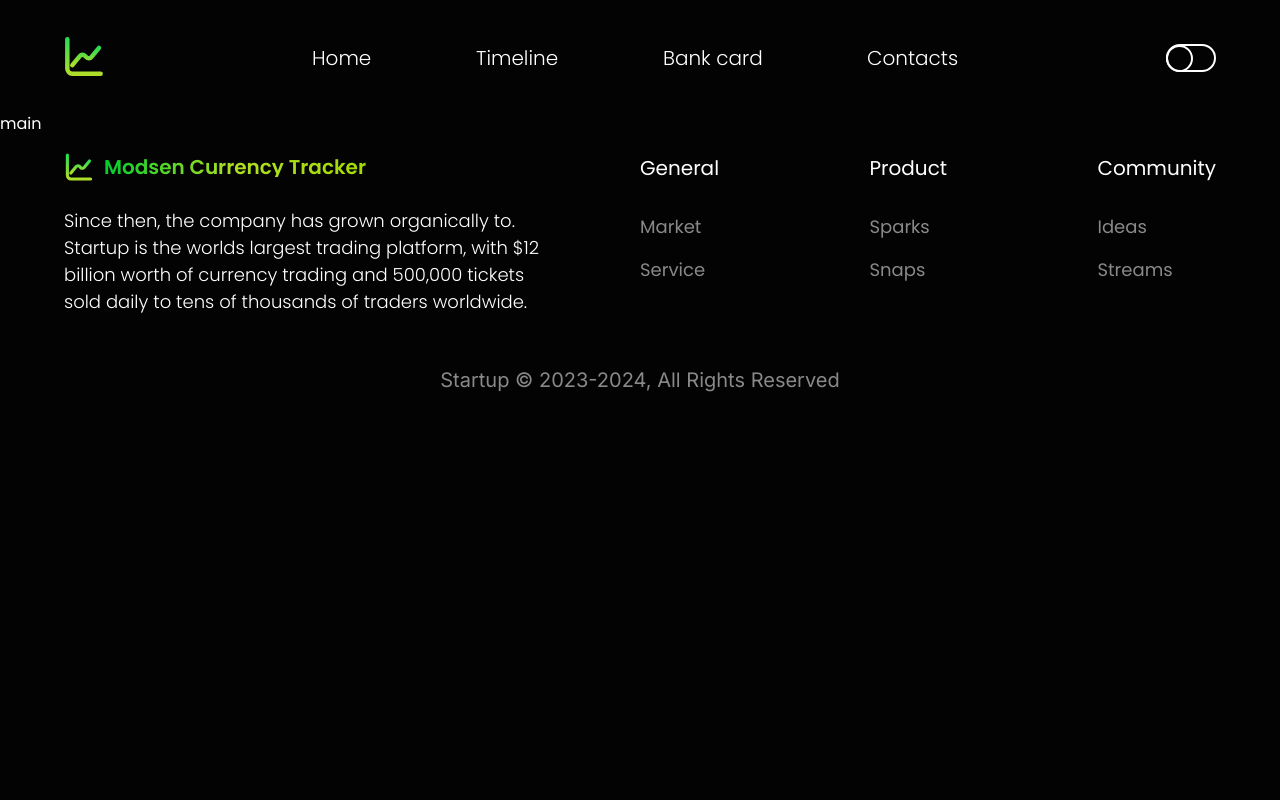
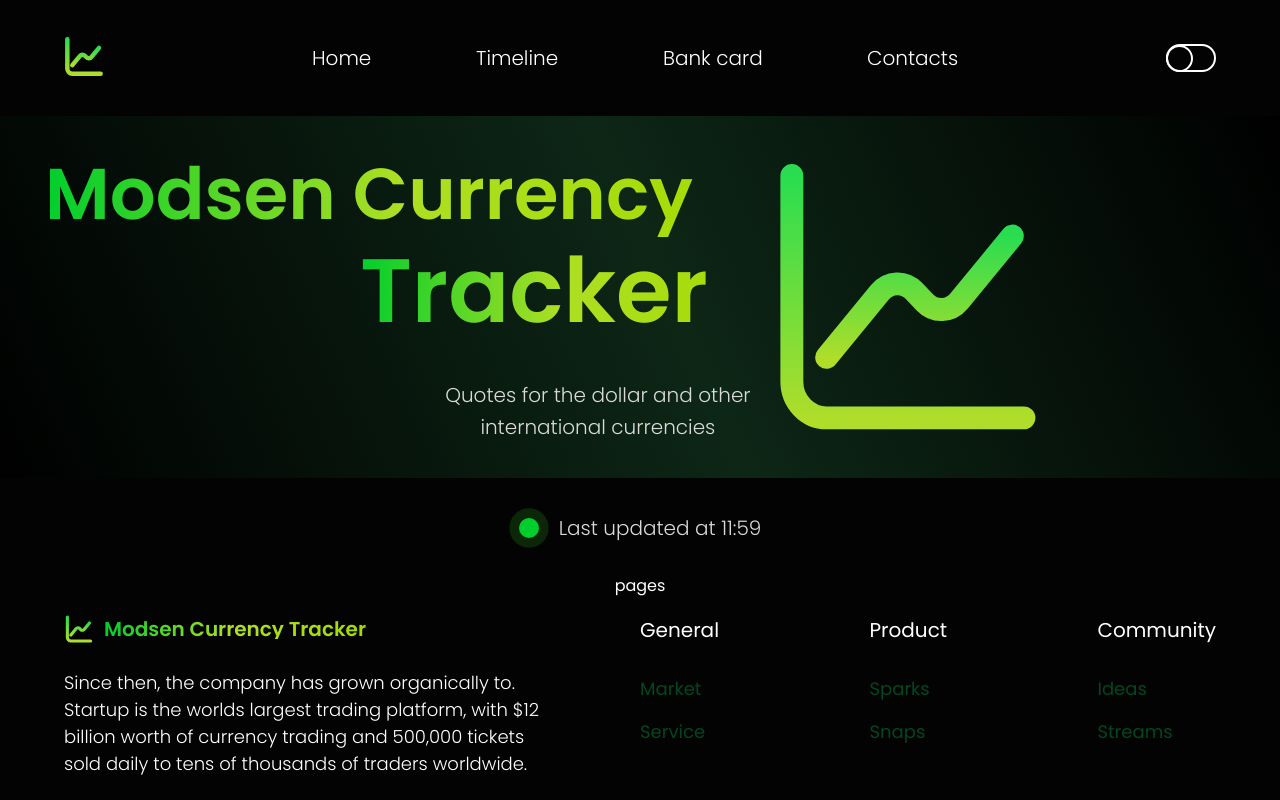
Before and after one commit to repmacrypn/currency-tracker, a React (Create React App) app: page /#/ in a window 1280 px wide. Built offline with nearby package versions, Linux system fonts and the light colour scheme.

Commit message:
fix: styled common part of the main component

```diff
--- a/src/components/App/index.tsx
+++ b/src/components/App/index.tsx
@@ -1,5 +1,6 @@
 import { Footer } from '@/components/Footer'
 import { Header } from '@/components/Header'
+import { Main } from '@/components/Main'
 import { Theme } from '@/context/ThemeContext'
 
 import { Container, GlobalStyles } from './styled'
@@ -10,7 +11,7 @@ export const App = () => {
       <Container>
         <GlobalStyles />
         <Header />
-        <main>main</main>
+        <Main />
         <Footer />
       </Container>
     </Theme>
--- /dev/null
+++ b/src/components/Main/index.tsx
@@ -0,0 +1,33 @@
+import mainLogo from '@/assets/images/mainLogo.svg'
+
+import {
+  Container,
+  DateBlock,
+  DateText,
+  Logo,
+  LogoBlock,
+  LogoDescription,
+  LogoInfo,
+  LogoTitle,
+  Pulse,
+} from './styled'
+
+export const Main = () => {
+  return (
+    <Container>
+      <LogoBlock>
+        <LogoDescription>
+          <LogoTitle>Modsen Currency</LogoTitle>
+          <LogoTitle $isHuge>Tracker</LogoTitle>
+          <LogoInfo>Quotes for the dollar and other international currencies</LogoInfo>
+        </LogoDescription>
+        <Logo alt='main logo' src={mainLogo} />
+      </LogoBlock>
+      <DateBlock>
+        <Pulse />
+        <DateText>Last updated at 11:59</DateText>
+      </DateBlock>
+      <div>pages</div>
+    </Container>
+  )
+}
--- /dev/null
+++ b/src/components/Main/styled.ts
@@ -0,0 +1,170 @@
+import styled, { keyframes } from 'styled-components'
+
+export const Container = styled.main`
+  display: flex;
+  flex-direction: column;
+  align-items: center;
+  justify-content: flex-start;
+`
+
+export const LogoBlock = styled.section`
+  display: flex;
+  padding: 35px 45px;
+  width: 100%;
+  background: ${(props) => props.theme.colors.logoGradient};
+
+  @media (max-width: 582px) {
+    padding: 35px 15px;
+  }
+
+  @media (max-width: 400px) {
+    padding: 35px 0;
+  }
+`
+
+export const LogoDescription = styled.div`
+  display: flex;
+  flex-direction: column;
+  justify-content: space-between;
+`
+
+export const LogoTitle = styled.h3<{ $isHuge?: boolean }>`
+  align-self: flex-end;
+  max-width: 750px;
+  padding-right: ${({ $isHuge }) =>
+    $isHuge
+      ? (props) => props.theme.valueInPx.px60
+      : (props) => props.theme.valueInPx.px75};
+  font-size: ${({ $isHuge }) =>
+    $isHuge
+      ? (props) => props.theme.fontSize.xl11
+      : (props) => props.theme.fontSize.xl10};
+  font-weight: ${(props) => props.theme.fontWeight.semibold};
+  background-image: ${(props) => props.theme.usedColors.textGradient};
+  background-clip: text;
+  -webkit-background-clip: text;
+  color: transparent;
+  text-align: right;
+  line-height: 1.2;
+
+  @media (max-width: 1100px) {
+    font-size: ${({ $isHuge }) =>
+      $isHuge
+        ? (props) => props.theme.fontSize.xl10
+        : (props) => props.theme.fontSize.xl9};
+  }
+
+  @media (max-width: 900px) {
+    font-size: ${({ $isHuge }) =>
+      $isHuge
+        ? (props) => props.theme.fontSize.xl9
+        : (props) => props.theme.fontSize.xl8};
+  }
+
+  @media (max-width: 730px) {
+    font-size: ${({ $isHuge }) =>
+      $isHuge
+        ? (props) => props.theme.fontSize.xl8
+        : (props) => props.theme.fontSize.xl4};
+  }
+
+  @media (max-width: 522px) {
+    align-self: flex-start;
+    text-align: left;
+    padding-right: ${(props) => props.theme.valueInPx.px15};
+    font-size: ${({ $isHuge }) =>
+      $isHuge
+        ? (props) => props.theme.fontSize.xl4
+        : (props) => props.theme.fontSize.xxll};
+  }
+
+  @media (max-width: 356px) {
+    font-size: ${({ $isHuge }) =>
+      $isHuge
+        ? (props) => props.theme.fontSize.xxll
+        : (props) => props.theme.fontSize.xxl};
+  }
+`
+
+export const LogoInfo = styled.p`
+  align-self: flex-end;
+  max-width: 400px;
+  margin-top: auto;
+  margin-right: -30px;
+  font-size: ${(props) => props.theme.fontSize.xxl};
+  font-weight: ${(props) => props.theme.fontWeight.light};
+  text-align: center;
+  line-height: 1.6;
+  color: ${(props) => props.theme.colors.timeUpdater};
+
+  @media (max-width: 730px) {
+    font-size: ${(props) => props.theme.fontSize.l};
+    margin-right: 15px;
+    text-align: right;
+  }
+
+  @media (max-width: 522px) {
+    font-size: ${(props) => props.theme.fontSize.m};
+    margin-right: 15px;
+    text-align: right;
+  }
+
+  @media (max-width: 400px) {
+    font-size: ${(props) => props.theme.fontSize.sm};
+  }
+`
+
+export const Logo = styled.img`
+  max-width: 280px;
+  width: 100%;
+  background-size: contain;
+
+  @media (max-width: 1100px) {
+    max-width: 240px;
+  }
+
+  @media (max-width: 900px) {
+    max-width: 200px;
+  }
+
+  @media (max-width: 730px) {
+    max-width: 160px;
+  }
+
+  @media (max-width: 522px) {
+    max-width: 120px;
+  }
+`
+
+export const DateBlock = styled.div`
+  display: flex;
+  gap: ${(props) => props.theme.valueInPx.px20};
+  padding: 40px 0;
+`
+
+const pulse = keyframes`
+  0% {
+    box-shadow: 0 0 0 0 ${(props) => props.theme.usedColors.green2};
+  }
+  70% {
+    box-shadow: 0 0 0 10px rgba(53, 185, 26, 0.2);
+  }
+  100% {
+    box-shadow: 0 0 0 0 rgba(53, 185, 26, 0);
+  }
+`
+
+export const Pulse = styled.div`
+  width: ${(props) => props.theme.valueInPx.px20};
+  height: ${(props) => props.theme.valueInPx.px20};
+  border-radius: 50%;
+  background-color: ${(props) => props.theme.usedColors.green1};
+  box-shadow: 0 0 0 0 ${(props) => props.theme.colors.pulse};
+  animation: ${pulse} 2s ease-in-out infinite;
+`
+
+export const DateText = styled.p`
+  font-weight: ${(props) => props.theme.fontWeight.light};
+  font-size: ${(props) => props.theme.fontSize.xxl};
+  color: ${(props) => props.theme.colors.timeUpdater};
+`
--- a/src/theme/index.ts
+++ b/src/theme/index.ts
@@ -12,6 +12,7 @@ export const colors: IColors = {
   green2: 'rgb(42, 70, 40)',
   green3: 'rgb(44, 77, 84)',
   green4: 'rgb(2, 71, 32)',
+  green5: 'rgba(36, 121, 64, 0.3)',
   red1: 'rgb(69, 37, 52)',
   red2: 'rgb(255, 80, 68)',
   gray1: 'rgb(137, 137, 137)',
@@ -24,8 +25,10 @@ export const colors: IColors = {
   blue2: 'rgb(29, 50, 75)',
   textGradient:
     'linear-gradient(92deg, rgb(0, 206, 44) 0%, rgb(174, 223, 35) 49.26%, rgb(163, 220, 0) 100%)',
-  logoGradient:
+  logoGradientLight:
     'linear-gradient(66deg,rgba(0, 0, 0, 1) 0%,rgba(36, 121, 64, 0.3) 52%,rgba(0, 0, 0, 1) 100%)',
+  logoGradientDark:
+    'linear-gradient(66deg,rgb(255,255,255) 0%,rgba(36, 121, 64, 0.3) 52%,rgb(255,255,255) 100%)',
 }
 
 const baseTheme: ITheme = {
@@ -54,8 +57,10 @@ const baseTheme: ITheme = {
     timelinePriceText: colors.white2,
     footerTitle: colors.white1,
     footerText: colors.white2,
-    footerLinks: colors.gray1,
+    footerLinks: colors.green4,
     footerCopyright: colors.gray1,
+    logoGradient: colors.logoGradientLight,
+    pulse: colors.green4,
     symbolBG1: colors.green2,
     symbolBG2: colors.brown1,
     symbolBG3: colors.red1,
@@ -78,6 +83,10 @@ const baseTheme: ITheme = {
     xxll: '24px',
     xxxl: '26px',
     xl4: '28px',
+    xl8: '40px',
+    xl9: '50px',
+    xl10: '72px',
+    xl11: '90px',
   },
   fontWeight: {
     light: 300,
@@ -155,5 +164,7 @@ export const darkTheme: DefaultTheme = {
     footerTitle: colors.black1,
     footerText: colors.black1,
     footerCopyright: colors.black1,
+    logoGradient: colors.logoGradientDark,
+    pulse: colors.green5,
   },
 }
```
Also changed, not shown: src/theme/types.ts (+9 -1 lines), src/assets/images/mainLogo.svg (added).
